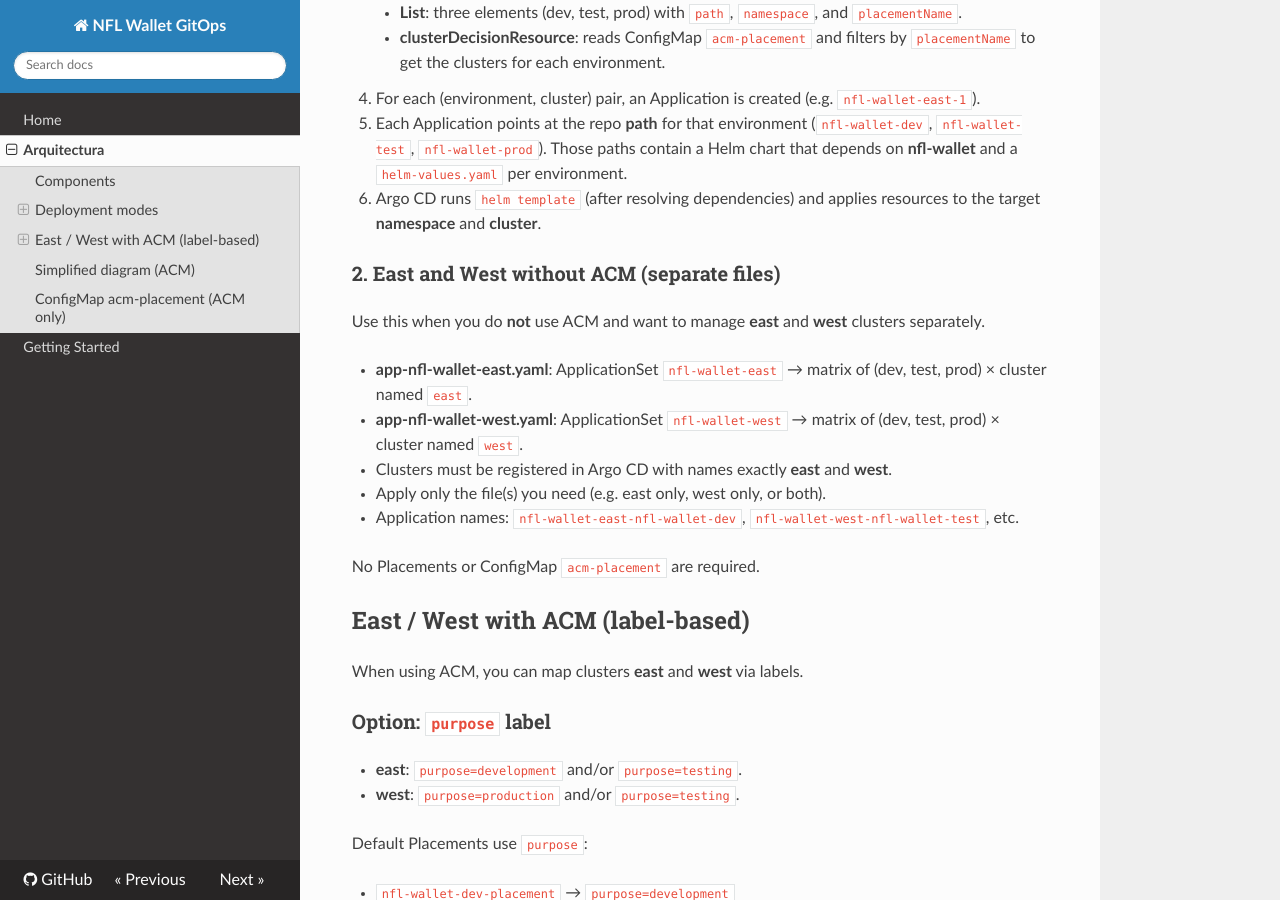
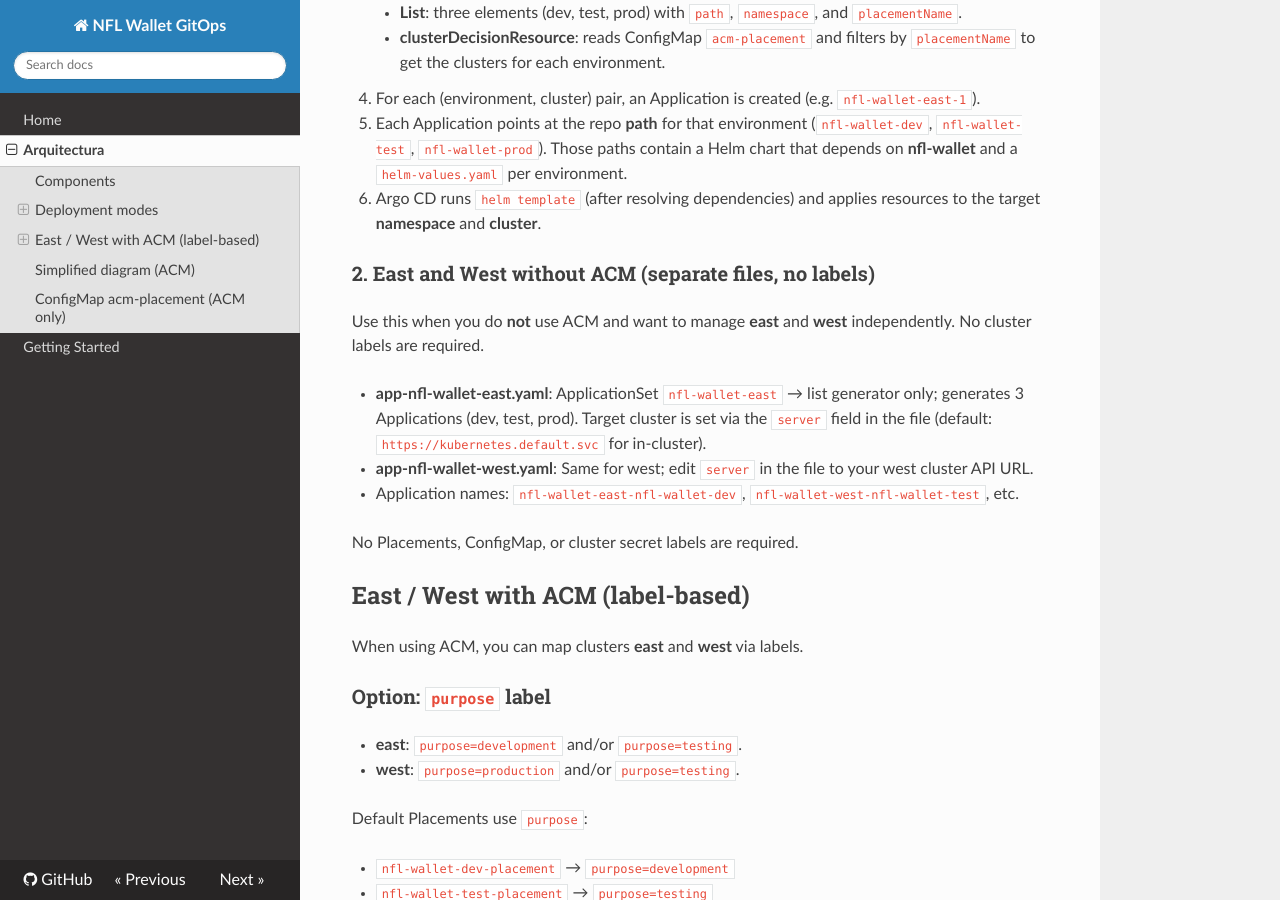
Before and after one commit to maximilianoPizarro/nfl-wallet-gitops, an MkDocs documentation site: the page built from docs/architecture.md, in a window 1280 px wide and 900 px high, scrolled down 577 px. Built offline with MkDocs 1.6.1, drawn with Linux system fonts in a browser that asks for light colours; nearby versions of some CDN libraries.

```diff
--- a/docs/architecture.md
+++ b/docs/architecture.md
@@ -22,17 +22,15 @@
 
 4. Argo CD runs `helm template` (after resolving dependencies) and applies resources to the target **namespace** and **cluster**.
 
-### 2. East and West without ACM (separate files)
+### 2. East and West without ACM (separate files, no labels)
 
-Use this when you do **not** use ACM and want to manage **east** and **west** clusters separately.
+Use this when you do **not** use ACM and want to manage **east** and **west** independently. No cluster labels are required.
 
-- **app-nfl-wallet-east.yaml**: ApplicationSet `nfl-wallet-east` → matrix of (dev, test, prod) × cluster named `east`.
-- **app-nfl-wallet-west.yaml**: ApplicationSet `nfl-wallet-west` → matrix of (dev, test, prod) × cluster named `west`.
-- Clusters must be registered in Argo CD with names exactly **east** and **west**.
-- Apply only the file(s) you need (e.g. east only, west only, or both).
+- **app-nfl-wallet-east.yaml**: ApplicationSet `nfl-wallet-east` → list generator only; generates 3 Applications (dev, test, prod). Target cluster is set via the `server` field in the file (default: `https://kubernetes.default.svc` for in-cluster).
+- **app-nfl-wallet-west.yaml**: Same for west; edit `server` in the file to your west cluster API URL.
 - Application names: `nfl-wallet-east-nfl-wallet-dev`, `nfl-wallet-west-nfl-wallet-test`, etc.
 
-No Placements or ConfigMap `acm-placement` are required.
+No Placements, ConfigMap, or cluster secret labels are required.
 
 ## East / West with ACM (label-based)
 
```
Also changed, not shown: README.md (+7 -9 lines), app-nfl-wallet-east.yaml (+6 -7 lines), app-nfl-wallet-west.yaml (+6 -7 lines), docs/getting-started.md (+2 -2 lines), 3 other files.
